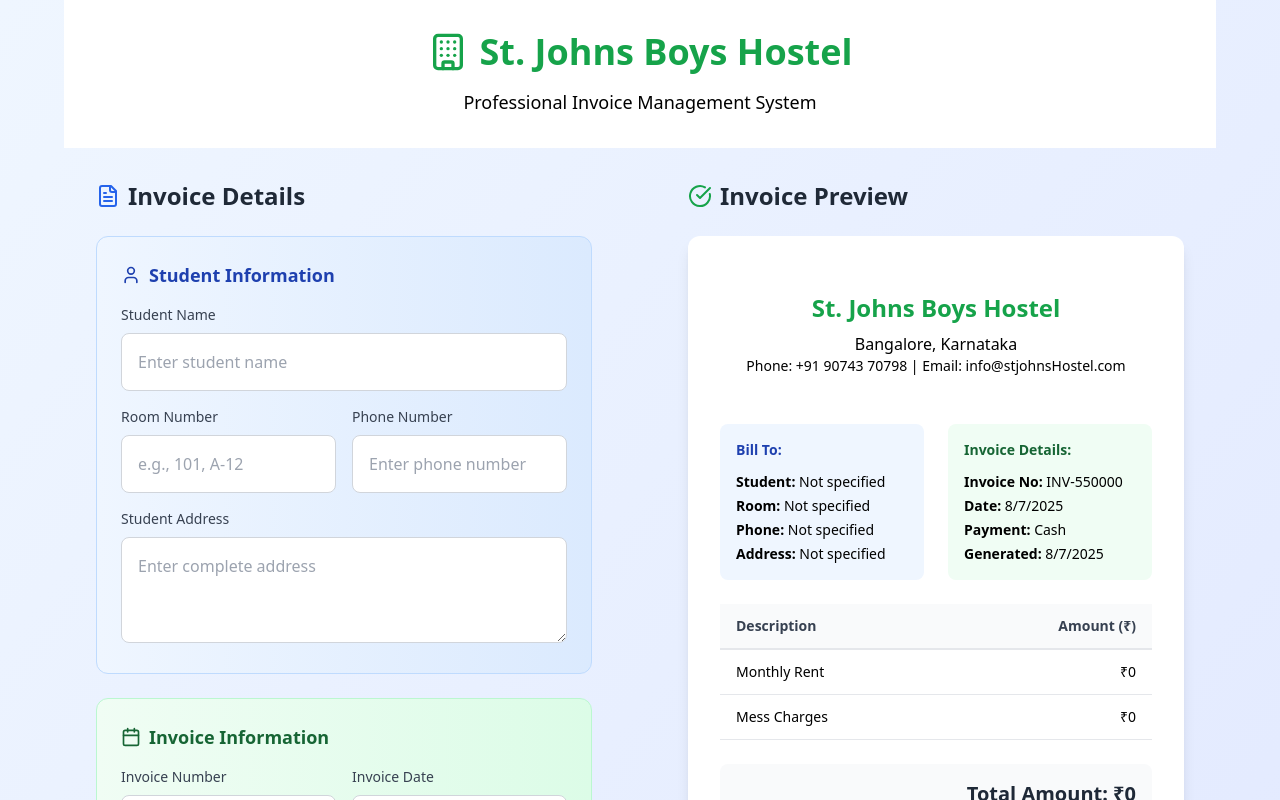
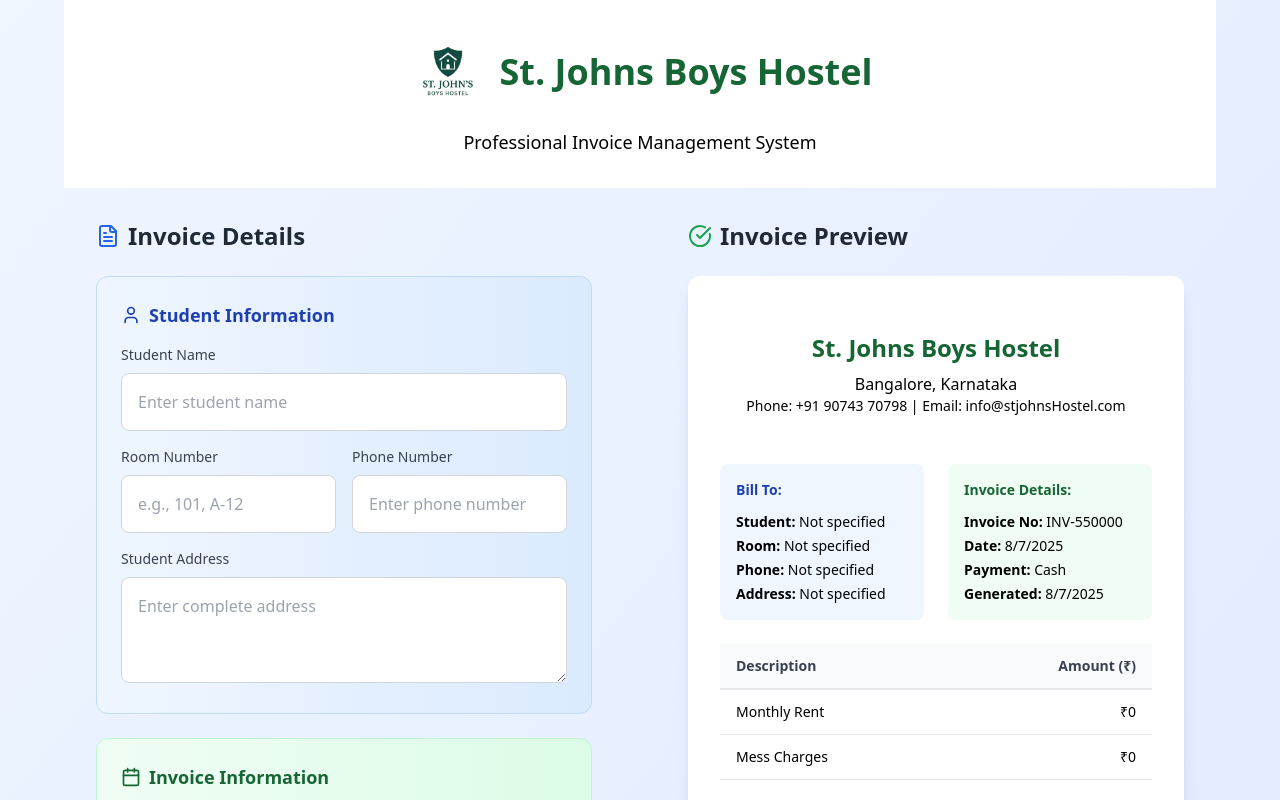
Before and after one commit to abhijithdasan/Invoice-Software, a React (Vite) app in the folder st-johns-invoice/: page / in a window 1280 px wide. Shown: the top 800 px of the page. Built offline with nearby package versions, Linux system fonts and the light colour scheme.

Commit message:
logo imported

```diff
--- a/st-johns-invoice/src/components/StJohnsInvoiceSystem.jsx
+++ b/st-johns-invoice/src/components/StJohnsInvoiceSystem.jsx
@@ -1,6 +1,6 @@
 import React, { useState, useRef } from 'react';
 import { Download, Printer, Plus, Trash2, User, Phone, IndianRupee, Calendar, FileText, CheckCircle, Building, Menu, X } from 'lucide-react';
-
+import Logo from '../images/logo.png';
 const StJohnsInvoiceSystem = () => {
   const [invoiceData, setInvoiceData] = useState({
     studentName: '',
@@ -257,13 +257,22 @@ const StJohnsInvoiceSystem = () => {
     <div className="min-h-screen bg-gradient-to-br from-blue-50 to-indigo-100">
       <div className="max-w-6xl mx-auto">
         {/* Header */}
-        <div className="bg-white  p-4 sm:p-6 lg:p-8">
-          <div className="flex items-center justify-center space-x-2 sm:space-x-3 mb-2 sm:mb-4">
-            <Building className="w-6 h-6 text-green-600 sm:w-8 sm:h-8 lg:w-10 lg:h-10" />
-            <h1 className="text-xl text-green-600 sm:text-2xl lg:text-4xl font-bold">St. Johns Boys Hostel</h1>
-          </div>
-          <p className="text-center text-black-100 text-sm sm:text-base lg:text-lg">Professional Invoice Management System</p>
-        </div>
+        <div className="bg-white p-4 sm:p-6 lg:p-8">
+  <div className="flex items-center justify-center space-x-2 sm:space-x-3 mb-2 sm:mb-4">
+    <img
+      src={Logo}
+      alt="Hostel Logo"
+      className="w-20 h-20 sm:w-10 sm:h-10 lg:w-20 lg:h-20 object-contain"
+      //
+    />
+    <h1 className="text-xl text-green-800 sm:text-2xl lg:text-4xl font-bold">
+      St. Johns Boys Hostel
+    </h1>
+  </div>
+  <p className="text-center text-black text-sm sm:text-base lg:text-lg">
+    Professional Invoice Management System
+  </p>
+</div>
 
         {/* Mobile Tab Navigation */}
         <div className="lg:hidden bg-white border-b border-gray-200" data-html2canvas-ignore="true">
@@ -479,7 +488,8 @@ const StJohnsInvoiceSystem = () => {
             <div ref={printRef} className="bg-white p-4 sm:p-6 lg:p-8 rounded-xl shadow-lg mb-4 sm:mb-6">
               <div className="text-center mb-4 sm:mb-6">
                 <div className="bg-white  p-4 sm:p-6 rounded-lg mb-4">
-                  <h3 className="text-lg text-green-600 sm:text-xl lg:text-2xl font-bold">St. Johns Boys Hostel</h3>
+
+                  <h3 className="text-lg text-green-800 sm:text-xl lg:text-2xl font-bold">St. Johns Boys Hostel</h3>
                   <p className="text-black-100 mt-1 sm:mt-2 text-sm sm:text-base">Bangalore, Karnataka</p>
                   <p className="text-black-100 text-xs sm:text-sm">Phone: +91 90743 70798 | Email: info@stjohnsHostel.com</p>
                 </div>
```
Also changed, not shown: st-johns-invoice/src/Images/logo.png (added).
